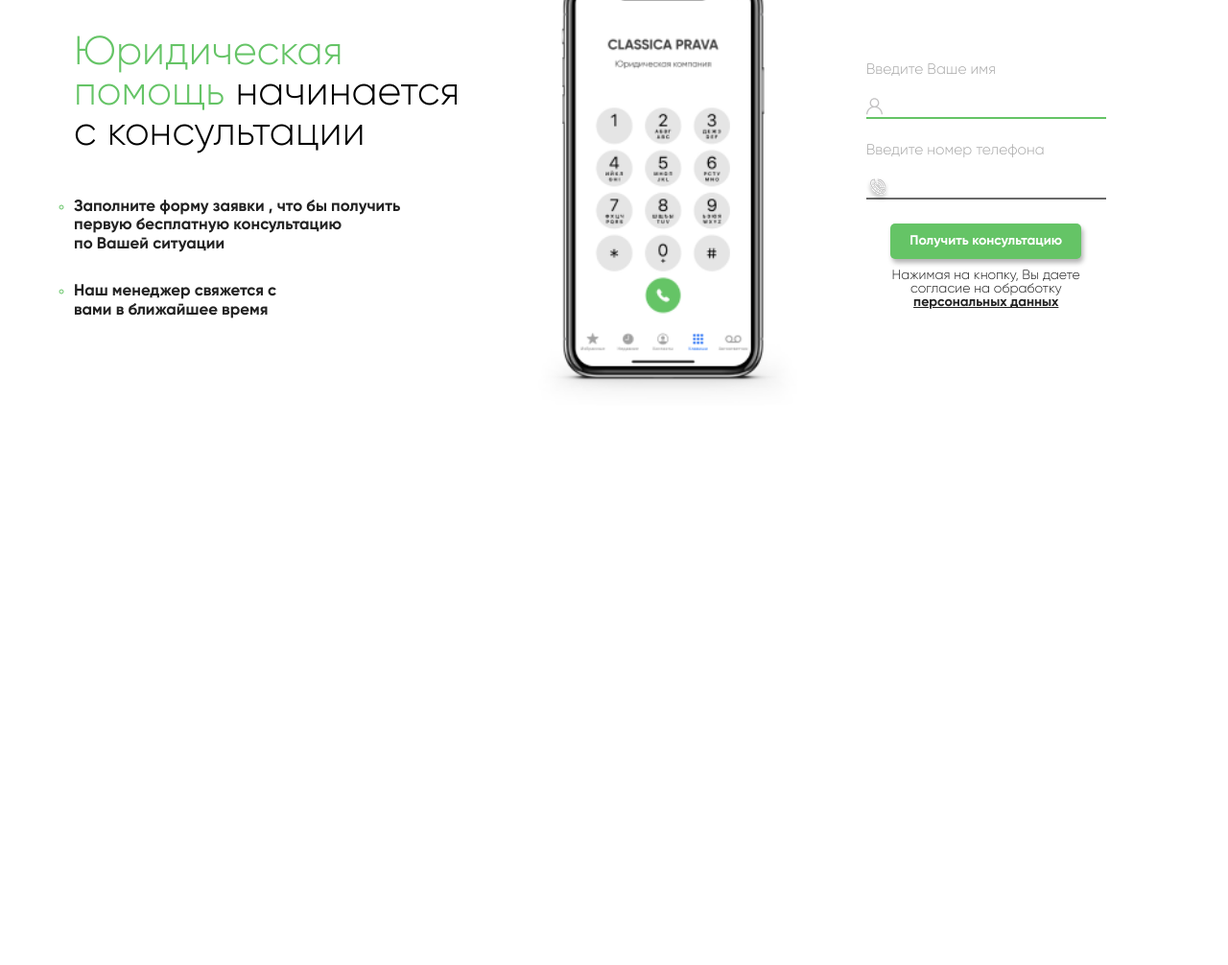
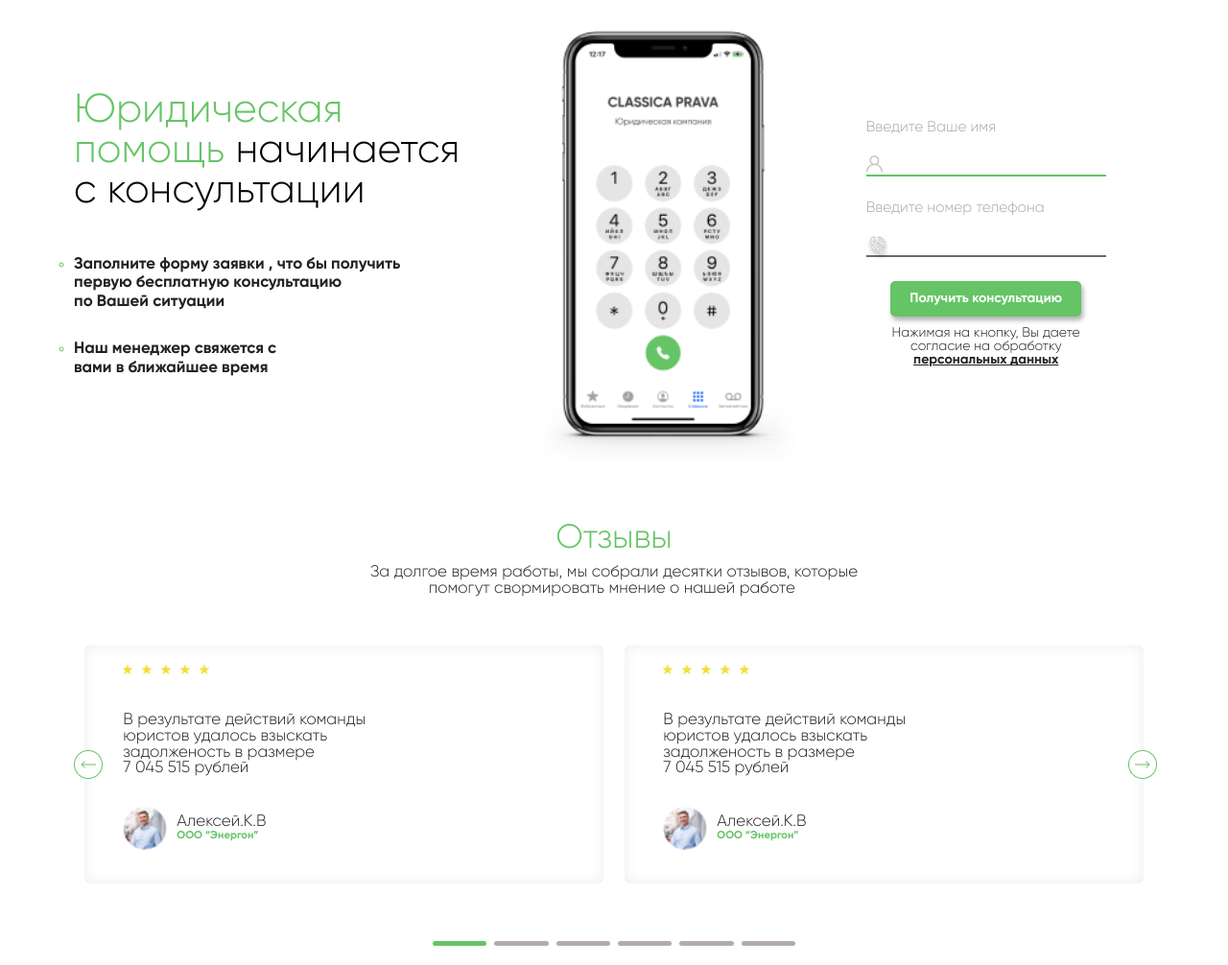
Before and after one commit to Wefoss/green_project, a plain HTML site: page index.html in a window 1280 px wide. Shown: the part 2267-3273 px from the top of the page at 96% size. Before the commit the page ends 2691 px from the top, so only its background shows below. Drawn offline with Linux system fonts and the light colour scheme; files whose address does not match are found by name.

Commit message:
comment section add

```diff
--- /dev/null
+++ b/assets/css/comment.css
@@ -0,0 +1,137 @@
+.card_rating,
+.card_rating-same {
+  margin: auto;
+  max-width: 90%;
+  font-size: 1.2rem;
+  height: auto;
+  padding: 15px 20px;
+  border-radius: 5px;
+  background: #ffffff;
+  box-shadow: inset 0px 0px 13.8769px rgba(0, 0, 0, 0.08);
+  display: flex;
+  flex-direction: column;
+  justify-content: space-between;
+}
+
+.card_rating-same {
+  display: none;
+}
+
+.wrap-card-comment {
+  display: flex;
+  justify-content: space-between;
+  width: 100%;
+}
+
+.ul-stars {
+  display: flex;
+  justify-content: flex-start;
+  align-items: center;
+}
+.comment-info {
+  width: 100%;
+  margin-top: 10px;
+  font-size: 1rem;
+  padding-bottom: 5px;
+}
+.image_comment {
+  max-width: 15%;
+  margin-right: 10px;
+}
+
+.user-photo-info {
+  justify-content: flex-start;
+}
+
+.stars-list {
+  background-image: url(../images/Star5.png);
+  background-repeat: no-repeat;
+  object-fit: cover;
+  background-position: center;
+  width: 10px;
+  height: 10px;
+}
+.stars-list + .stars-list {
+  margin-left: 10px;
+}
+
+.user-photo-info_name p:last-child {
+  color: var(--bg-green);
+  font-size: 0.8rem;
+  font-weight: bold;
+}
+
+.card_rating, .card_rating-same {
+  position: relative;
+}
+
+
+.card_rating::after, .card_rating-same::before {
+  content: url(../images/arrow-left.png);
+
+  bottom: 36%;
+  left: -4%;
+  position: absolute;
+  display: none;
+}
+
+.card_rating-same::before {
+  content: url(../images/arrow-right.png);
+  left: 95%;
+  display: none;
+}
+
+.bottom-arrow {
+  margin: auto;
+}
+.bottom-arrow img + img {
+ margin-left: 30px;
+}
+
+.comment-slider-nav {
+  margin-bottom: 20px;
+}
+
+@media screen and (min-width: 768px) {
+  .card_rating-same,
+  .card_rating {
+    display: block;
+    max-width: 48%;
+  }
+  .comment-slider-nav {
+    max-width: 50%;
+  }
+  .bottom-arrow {
+    display: none;
+  }
+  .card_rating::after, .card_rating-same::before  {
+    display: block;
+  }
+}
+
+@media screen and (min-width: 992px) {
+  .image_comment {
+    width: 10%;
+  }
+  .comment-info {
+    width: 70%;
+    font-size: 1.2rem;
+    padding-bottom: 15px;
+    padding-top: 30px;
+  }
+  .user-photo-info {
+    margin: 15px 0;
+  }
+  .card_rating,
+  .card_rating-same {
+    padding: 20px 40px;
+  }
+  .card_rating::after {
+  bottom: 42%;
+  left: -2%;
+  }
+  .card_rating-same::before {
+    bottom: 42%;
+    left: 97%;
+  }
+}
--- a/assets/css/slider.css
+++ b/assets/css/slider.css
@@ -8,6 +8,13 @@
   font-size: 1.1rem;
 }
 
+.col-wrap-center {
+  margin: auto;
+}
+
+.advantage-preview {
+    margin-top: 60px;
+}
 
 .flex-slider {
   display: flex;
@@ -138,7 +145,7 @@
   height: 100%;
 }
 
-.list {
+.list-slide-nav {
   min-width: 30%;
   max-width: 70%;
   display: flex;
@@ -170,7 +177,7 @@
   .slider-one {
     min-width: 30%;
   }
-  .list {
+  .list-slide-nav {
     max-width: 40%;
   }
   .imagess3::before,
--- a/index.html
+++ b/index.html
@@ -19,6 +19,7 @@
     <link rel="stylesheet" href="./assets/css/slider.css" />
     <link rel="stylesheet" href="./assets/css/advantage.css" />
     <link rel="stylesheet" href="./assets/css/phone.css" />
+    <link rel="stylesheet" href="./assets/css/comment.css" />
     <title>Green Justice</title>
   </head>
   <body>
@@ -215,7 +216,7 @@
       <div class="conteiner">
         <div class="row">
           <div class="col-12">
-            <ul class="list">
+            <ul class="list-slide-nav">
               <li class="list-item"></li>
               <li class="list-item"></li>
               <li class="list-item"></li>
@@ -337,11 +338,8 @@
                   </button>
                 </div>
                 <p class="bottom-info">
-                  Нажимая на кнопку, Вы даете согласие на обработку <a
-                    class="bottom-info-link"
-                    href=""
-                    > персональных данных</a
-                  >
+                  Нажимая на кнопку, Вы даете согласие на обработку
+                  <a class="bottom-info-link" href=""> персональных данных</a>
                 </p>
               </form>
             </div>
@@ -349,5 +347,88 @@
         </div>
       </div>
     </section>
+    <section class="comment">
+      <div class="container">
+        <div class="row">
+          <div class="col-12 col-md-10 col-xl-6 col-wrap-center">
+            <div class="advantage-preview">
+              <h2 class="advantage-preview-title">Отзывы</h2>
+              <p class="advantage-preview-info">
+                За долгое время работы, мы собрали десятки отзывов, которые
+                помогут свормировать мнение о нашей работе
+              </p>
+            </div>
+          </div>
+          <div class="wrap-card-comment">
+            <div class="col-12 col-md-6 card_rating">
+              <div class="stars">
+                <ul class="ul-stars">
+                  <li class="stars-list"></li>
+                  <li class="stars-list"></li>
+                  <li class="stars-list"></li>
+                  <li class="stars-list"></li>
+                  <li class="stars-list"></li>
+                </ul>
+              </div>
+              <p class="comment-info">
+                В результате действий команды юристов удалось взыскать
+                задолженость в размере<br> 7 045 515 рублей
+              </p>
+              <div class="user-photo-info flex-row">
+                <img
+                  class="image_comment"
+                  src="./assets/images/mujik.png"
+                  alt=""
+                />
+                <div class="user-photo-info_name">
+                  <p>Алексей.К.В</p>
+                  <p>ООО “Энергон”</p>
+                </div>
+              </div>
+            </div>
+            <div class="col-6 col-sm-6 card_rating-same">
+              <div class="stars">
+                <ul class="ul-stars">
+                  <li class="stars-list"></li>
+                  <li class="stars-list"></li>
+                  <li class="stars-list"></li>
+                  <li class="stars-list"></li>
+                  <li class="stars-list"></li>
+                </ul>
+              </div>
+              <p class="comment-info">
+                В результате действий команды юристов удалось взыскать
+                задолженость в размере<br> 7 045 515 рублей
+              </p>
+              <div class="user-photo-info flex-row">
+                <img
+                  class="image_comment"
+                  src="./assets/images/mujik.png"
+                  alt=""
+                />
+                <div class="user-photo-info_name">
+                  <p>Алексей.К.В</p>
+                  <p>ООО “Энергон”</p>
+                </div>
+              </div>
+            </div>
+          </div>
+          <div class="col-12">
+            <ul class="list-slide-nav comment-slider-nav">
+              <li class="list-item"></li>
+              <li class="list-item"></li>
+              <li class="list-item"></li>
+              <li class="list-item"></li>
+              <li class="list-item"></li>
+              <li class="list-item"></li>
+            </ul>
+          </div>
+          <div class="bottom-arrow">
+             <img src="./assets/images/arrow-left.png" alt="">
+             <img src="./assets/images/arrow-right.png" alt="">
+          </div>
+        </div>
+      </div>
+    </section>
   </body>
 </html>
```
Also changed, not shown: assets/images/Star5.png (added), assets/images/arrow-left.png (added), assets/images/arrow-right.png (added), assets/images/mujik.png (added).
